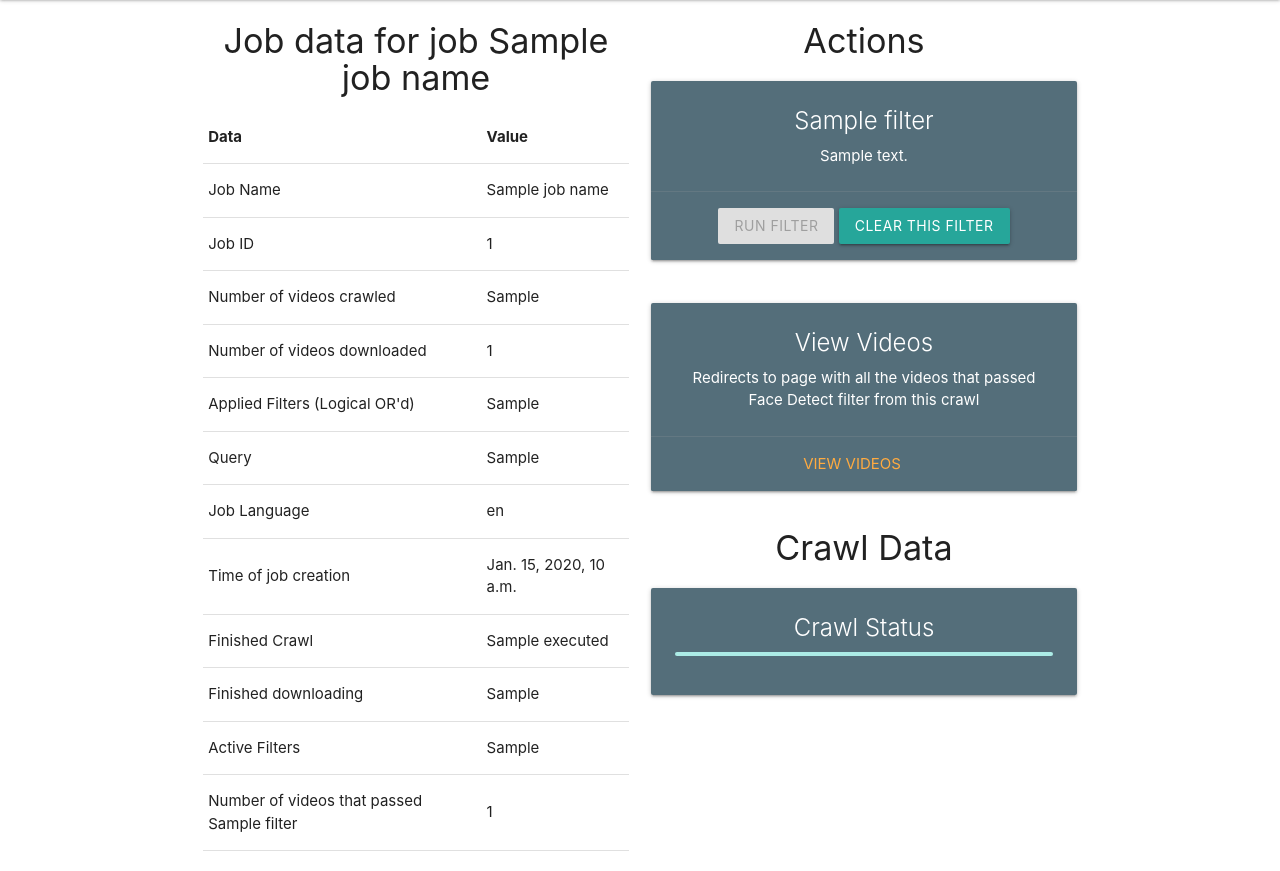
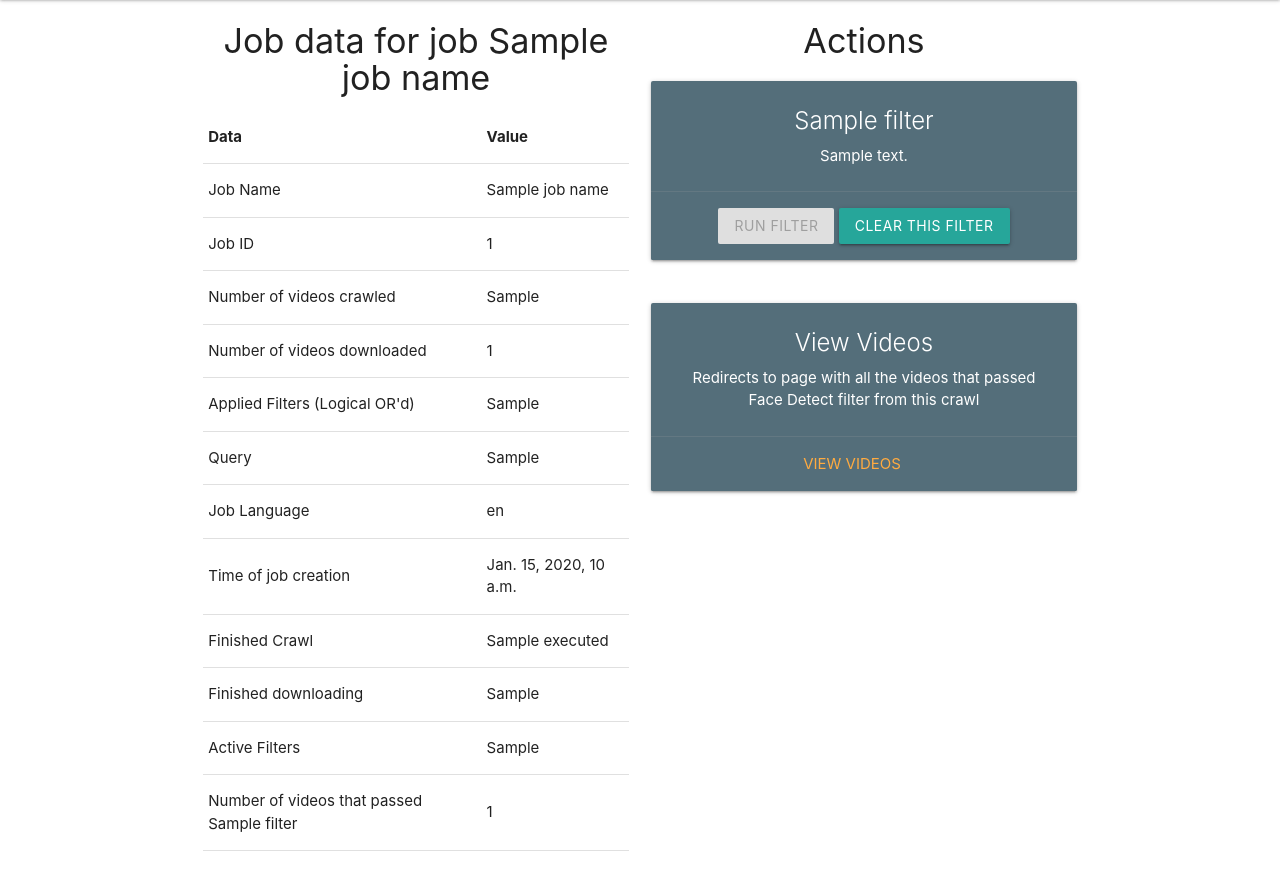
Before and after one commit to Vivian0108/YouTubeCrawler, a Django app: template crawler/crawlerapp/templates/crawlerapp/detail.html in a window 1280 px wide. Shown: the part 65-936 px from the top of the page. Run offline with Django 3.2, Linux system fonts and the light colour scheme; the template is opened without the code that fills it: most values are stand-ins (such as "Sample title", 1, 10 or a date in 2020); data that the repository does not hold is empty; parts of the project's set-up code (start-up, migrations or seed data) failed here and were passed over; some libraries are stand-ins or nearby versions.

Commit message:
removed crawl status feature

```diff
--- a/crawler/crawlerapp/templates/crawlerapp/detail.html
+++ b/crawler/crawlerapp/templates/crawlerapp/detail.html
@@ -123,21 +123,7 @@
               </div>
             </div>
           </div>
-          <div id="crawl_status_div">
-          <h4>Crawl Data</h4>
-          <div class="row">
-            <div class="col s12">
-              <div class="card blue-grey darken-1">
-                <div class="card-content white-text">
-                  <span class="card-title">Crawl Status</span>
-                  <div class="progress">
-                    <div id="crawl_progress" class="determinate" style="width: {{ crawl_progress }};"></div>
-                  </div>
-                </div>
-              </div>
-            </div>
-          </div>
-        </div>
+
 
         </div>
       </div>
@@ -182,10 +168,6 @@
               }
             }
           }
-          if (data["download_finished"] == true) {
-            document.getElementById("crawl_status_div").style = "display: none;"
-            document.getElementById("job_actions").style = "display: block;";
-          }
           setTimeout(updateProgress, 500, progressUrl);
         });
       });
```
